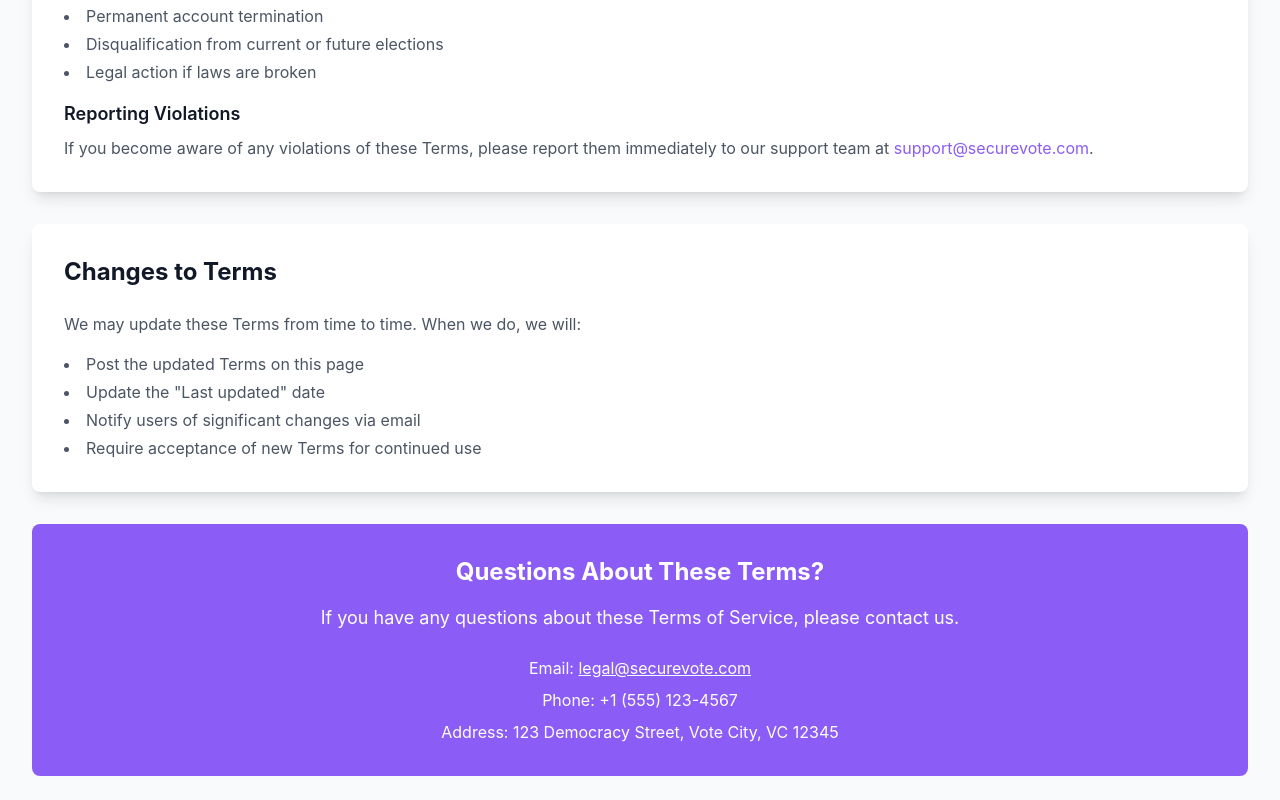
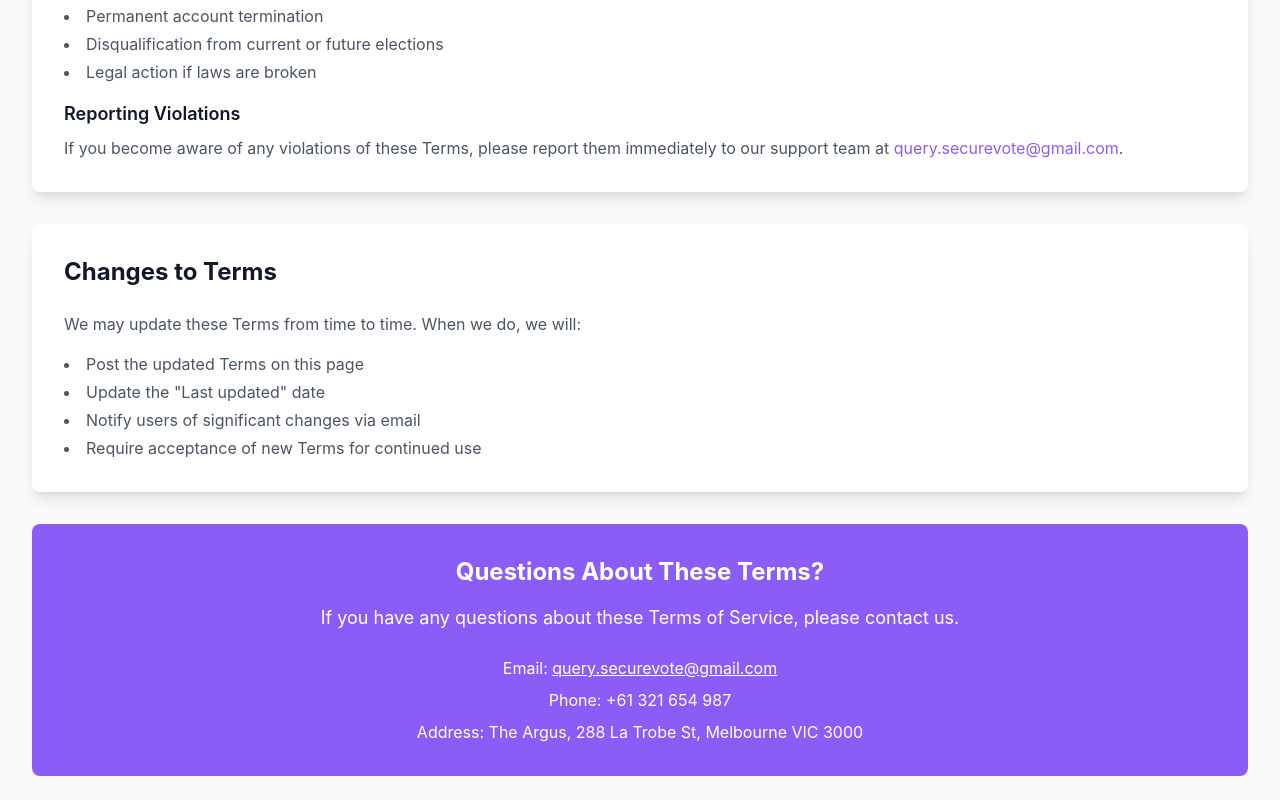
Before and after one commit to aryanmalla19/voting, a React (Vite) app in the folder frontend/: page /terms in a window 1280 px wide. Shown: the part 3260-4060 px from the top of the page. Built offline with nearby package versions, Linux system fonts and the light colour scheme; no server answers.

Commit message:
fix:manual fix frp custom entry

```diff
--- a/frontend/src/App.jsx
+++ b/frontend/src/App.jsx
@@ -1,39 +1,39 @@
 import { BrowserRouter as Router, Routes, Route } from "react-router-dom"
+import { ToastContainer } from "react-toastify"
+import "react-toastify/dist/ReactToastify.css"
+
 import { AuthProvider } from "./context/AuthContext"
 import Navbar from "./components/layout/Navbar"
-import Footer from "./components/layout/Footer"
+import PrivateRoute from "./components/routing/PrivateRoute"
+import AdminRoute from "./components/routing/AdminRoute"
+
+// Pages
 import HomePage from "./pages/HomePage"
 import LoginPage from "./pages/LoginPage"
 import RegisterPage from "./pages/RegisterPage"
-import VerifyEmailPage from "./pages/VerifyEmailPage"
+import ForgotPasswordPage from "./pages/ForgotPasswordPage"
+import ResetPasswordPage from "./pages/ResetPasswordPage"
 import DashboardPage from "./pages/DashboardPage"
 import VotePage from "./pages/VotePage"
 import ResultsPage from "./pages/ResultsPage"
+import VerifyEmailPage from "./pages/VerifyEmailPage"
 import SecurityPage from "./pages/SecurityPage"
 import TermsPage from "./pages/TermsPage"
 import PrivacyPage from "./pages/PrivacyPage"
-import AboutPage from "./pages/AboutPage"
-import FAQPage from "./pages/FAQPage"
+
+// Admin Pages
 import AdminDashboardPage from "./pages/admin/AdminDashboardPage"
 import ManageUsersPage from "./pages/admin/ManageUsersPage"
 import ManageElectionsPage from "./pages/admin/ManageElectionsPage"
 import CreateElectionPage from "./pages/admin/CreateElectionPage"
 import EditElectionPage from "./pages/admin/EditElectionPage"
 import EditUserPage from "./pages/admin/EditUserPage"
-import PrivateRoute from "./components/routing/PrivateRoute"
-import AdminRoute from "./components/routing/AdminRoute"
-import "./index.css"
-import { ToastContainer } from "react-toastify"
 import ViewUserPage from "./pages/admin/ViewUserPage"
-import ScrollToTop from "./components/layout/ScrollToTop"
-import ForgotPasswordPage from "./pages/ForgotPasswordPage"
-import ResetPasswordPage from "./pages/ResetPasswordPage"
 
 function App() {
   return (
     <AuthProvider>
       <Router>
-        <ScrollToTop />
         <div className="App">
           <Navbar />
           <Routes>
@@ -41,16 +41,14 @@ function App() {
             <Route path="/" element={<HomePage />} />
             <Route path="/login" element={<LoginPage />} />
             <Route path="/register" element={<RegisterPage />} />
-            <Route path="/verify-email/:token" element={<VerifyEmailPage />} />
+            <Route path="/forgot-password" element={<ForgotPasswordPage />} />
+            <Route path="/reset-password/:token" element={<ResetPasswordPage />} />
+            <Route path="/verify-email" element={<VerifyEmailPage />} />
             <Route path="/security" element={<SecurityPage />} />
             <Route path="/terms" element={<TermsPage />} />
             <Route path="/privacy" element={<PrivacyPage />} />
-            <Route path="/about" element={<AboutPage />} />
-            <Route path="/faq" element={<FAQPage />} />
-            <Route path="/forgot-password" element={<ForgotPasswordPage />} />
-            <Route path="/reset-password/:token" element={<ResetPasswordPage />} />
 
-            {/* Protected Routes */}
+            {/* Private Routes */}
             <Route
               path="/dashboard"
               element={
@@ -86,10 +84,34 @@ function App() {
               }
             />
             <Route
+              path="/admin/dashboard"
+              element={
+                <AdminRoute>
+                  <AdminDashboardPage />
+                </AdminRoute>
+              }
+            />
+            <Route
               path="/admin/users"
               element={
                 <AdminRoute>
                   <ManageUsersPage />
+                </AdminRoute>
+              }
+            />
+            <Route
+              path="/admin/users/:id"
+              element={
+                <AdminRoute>
+                  <ViewUserPage />
+                </AdminRoute>
+              }
+            />
+            <Route
+              path="/admin/users/edit/:id"
+              element={
+                <AdminRoute>
+                  <EditUserPage />
                 </AdminRoute>
               }
             />
@@ -117,25 +139,18 @@ function App() {
                 </AdminRoute>
               }
             />
-            <Route
-              path="/admin/users/edit/:userId"
-              element={
-                <AdminRoute>
-                  <EditUserPage />
-                </AdminRoute>
-              }
-            />
-            <Route
-              path="/admin/users/:userId"
-              element={
-                <AdminRoute>
-                  <ViewUserPage />
-                </AdminRoute>
-              }
-            />
           </Routes>
-          <ToastContainer position="top-right" />
-          <Footer />
+          <ToastContainer
+            position="top-right"
+            autoClose={5000}
+            hideProgressBar={false}
+            newestOnTop={false}
+            closeOnClick
+            rtl={false}
+            pauseOnFocusLoss
+            draggable
+            pauseOnHover
+          />
         </div>
       </Router>
     </AuthProvider>
--- a/frontend/src/pages/PrivacyPage.jsx
+++ b/frontend/src/pages/PrivacyPage.jsx
@@ -360,12 +360,12 @@ const PrivacyPage = () => {
           <div className="space-y-2 mb-6">
             <p>
               Email:{" "}
-              <a href="mailto:privacy@securevote.com" className="underline">
-                privacy@securevote.com
+              <a href="mailto:query.securevote@gmail.com" className="underline">
+                query.securevote@gmail.com
               </a>
             </p>
-            <p>Phone: +1 (555) 123-4567</p>
-            <p>Address: 123 Democracy Street, Vote City, VC 12345</p>
+            <p>Phone: +61 321 654 987</p>
+            <p>Address: The Argus, 288 La Trobe St, Melbourne VIC 3000</p>
           </div>
 
           <div className="border-t border-blue-400 pt-6">
--- a/frontend/src/pages/SecurityPage.jsx
+++ b/frontend/src/pages/SecurityPage.jsx
@@ -153,7 +153,7 @@ const SecurityPage = () => {
           </p>
           <div className="space-x-4">
             <a
-              href="mailto:security@securevote.com"
+              href="mailto:query.securevote@gmail.com"
               className="inline-flex items-center px-6 py-3 border border-white text-base font-medium rounded-md text-primary bg-white hover:bg-gray-50 focus:outline-none focus:ring-2 focus:ring-offset-2 focus:ring-white"
             >
               Contact Security Team
--- a/frontend/src/pages/TermsPage.jsx
+++ b/frontend/src/pages/TermsPage.jsx
@@ -203,8 +203,8 @@ const TermsPage = () => {
               <p className="text-gray-600">
                 If you become aware of any violations of these Terms, please report them immediately to our support team
                 at{" "}
-                <a href="mailto:support@securevote.com" className="text-primary hover:text-primary-hover">
-                  support@securevote.com
+                <a href="mailto:query.securevote@gmail.com" className="text-primary hover:text-primary-hover">
+                  query.securevote@gmail.com
                 </a>
                 .
               </p>
@@ -231,12 +231,12 @@ const TermsPage = () => {
           <div className="space-y-2">
             <p>
               Email:{" "}
-              <a href="mailto:legal@securevote.com" className="underline">
-                legal@securevote.com
+              <a href="mailto:query.securevote@gmail.com" className="underline">
+                query.securevote@gmail.com
               </a>
             </p>
-            <p>Phone: +1 (555) 123-4567</p>
-            <p>Address: 123 Democracy Street, Vote City, VC 12345</p>
+            <p>Phone: +61 321 654 987</p>
+            <p>Address: The Argus, 288 La Trobe St, Melbourne VIC 3000</p>
           </div>
         </div>
       </div>
```
